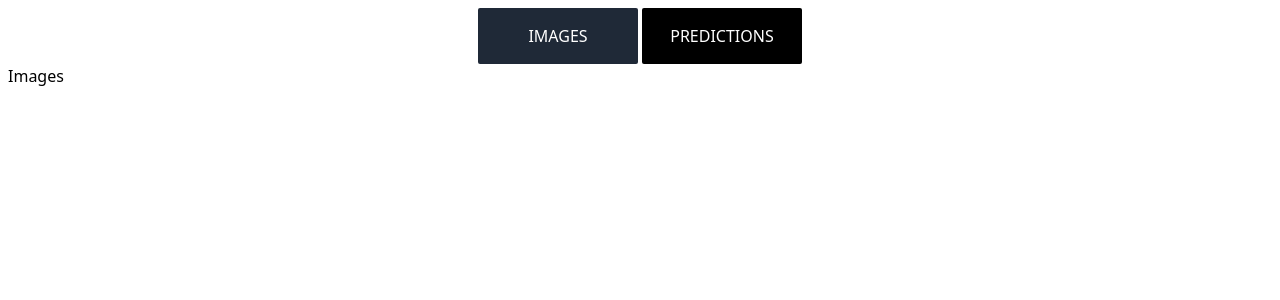
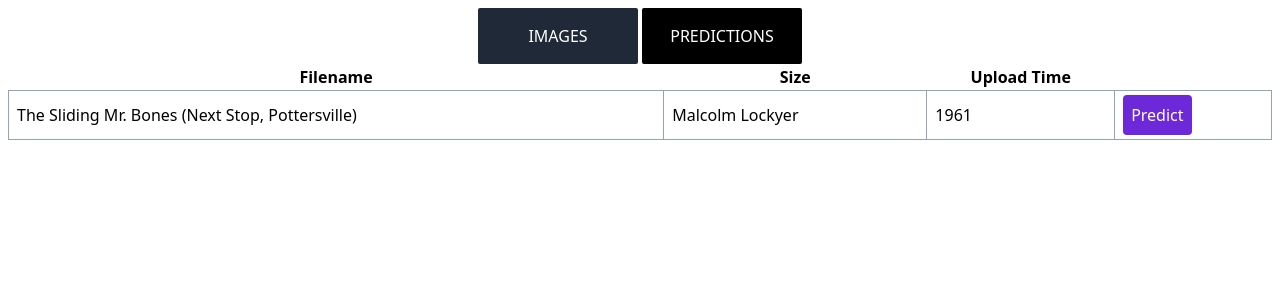
Before and after one commit to yaralahruthik/encord-frontend, a React (Vite) app: page / in a window 1280 px wide. Shown: the top 300 px of the page. Built offline with nearby package versions, Linux system fonts and the light colour scheme.

Commit message:
table row and data styles

```diff
--- a/src/App.tsx
+++ b/src/App.tsx
@@ -1,15 +1,17 @@
 import { useState } from 'react';
 
 import Tab from './Tab';
+import Images from './Images';
+import Predictions from './Predictions';
 
 const TABS = [
   {
     label: 'IMAGES',
-    child: <div>Images</div>,
+    child: <Images />,
   },
   {
     label: 'PREDICTIONS',
-    child: <div>Predictions</div>,
+    child: <Predictions />,
   },
 ];
 
--- /dev/null
+++ b/src/Button.tsx
@@ -0,0 +1,15 @@
+import { ReactNode } from 'react';
+
+interface Props {
+  children: ReactNode;
+}
+
+const Button = ({ children }: Props) => {
+  return (
+    <button className='rounded bg-violet-700 p-2 text-white hover:opacity-90 active:bg-violet-600'>
+      {children}
+    </button>
+  );
+};
+
+export default Button;
--- /dev/null
+++ b/src/Images.tsx
@@ -0,0 +1,35 @@
+import Button from './Button';
+import TableData from './TableData';
+import TableRow from './TableRow';
+
+const Images = () => {
+  return (
+    <div className='flex w-full flex-col'>
+      <table className='table-fixed border-collapse'>
+        <thead>
+          <tr>
+            <th>Filename</th>
+            <th>Size</th>
+            <th>Upload Time</th>
+            <th></th>
+          </tr>
+        </thead>
+        <tbody>
+          <TableRow>
+            <TableData>
+              The Sliding Mr. Bones (Next Stop, Pottersville)
+            </TableData>
+
+            <TableData>Malcolm Lockyer</TableData>
+            <TableData>1961</TableData>
+            <TableData>
+              <Button>Predict</Button>
+            </TableData>
+          </TableRow>
+        </tbody>
+      </table>
+    </div>
+  );
+};
+
+export default Images;
--- /dev/null
+++ b/src/Predictions.tsx
@@ -0,0 +1,5 @@
+const Predictions = () => {
+  return <div>Predictions</div>;
+};
+
+export default Predictions;
--- a/src/Tab.tsx
+++ b/src/Tab.tsx
@@ -7,7 +7,7 @@ interface Props {
 const Tab = ({ title, onClick, isActive }: Props) => {
   return (
     <button
-      className={`w-40 rounded-sm bg-black p-4 text-white hover:opacity-90 ${
+      className={`w-30 rounded-sm bg-black p-3 text-sm text-white hover:opacity-90 md:w-40 md:p-4 md:text-base ${
         isActive ? 'bg-gray-800' : ''
       }`}
       onClick={onClick}
--- /dev/null
+++ b/src/TableData.tsx
@@ -0,0 +1,11 @@
+import { ReactNode } from 'react';
+
+interface Props {
+  children: ReactNode;
+}
+
+const TableData = ({ children }: Props) => {
+  return <td className='border border-slate-400 px-2 py-1'>{children}</td>;
+};
+
+export default TableData;
--- /dev/null
+++ b/src/TableRow.tsx
@@ -0,0 +1,11 @@
+import { ReactNode } from 'react';
+
+interface Props {
+  children: ReactNode;
+}
+
+const TableRow = ({ children }: Props) => {
+  return <tr className='hover:bg-slate-100'>{children}</tr>;
+};
+
+export default TableRow;
```
